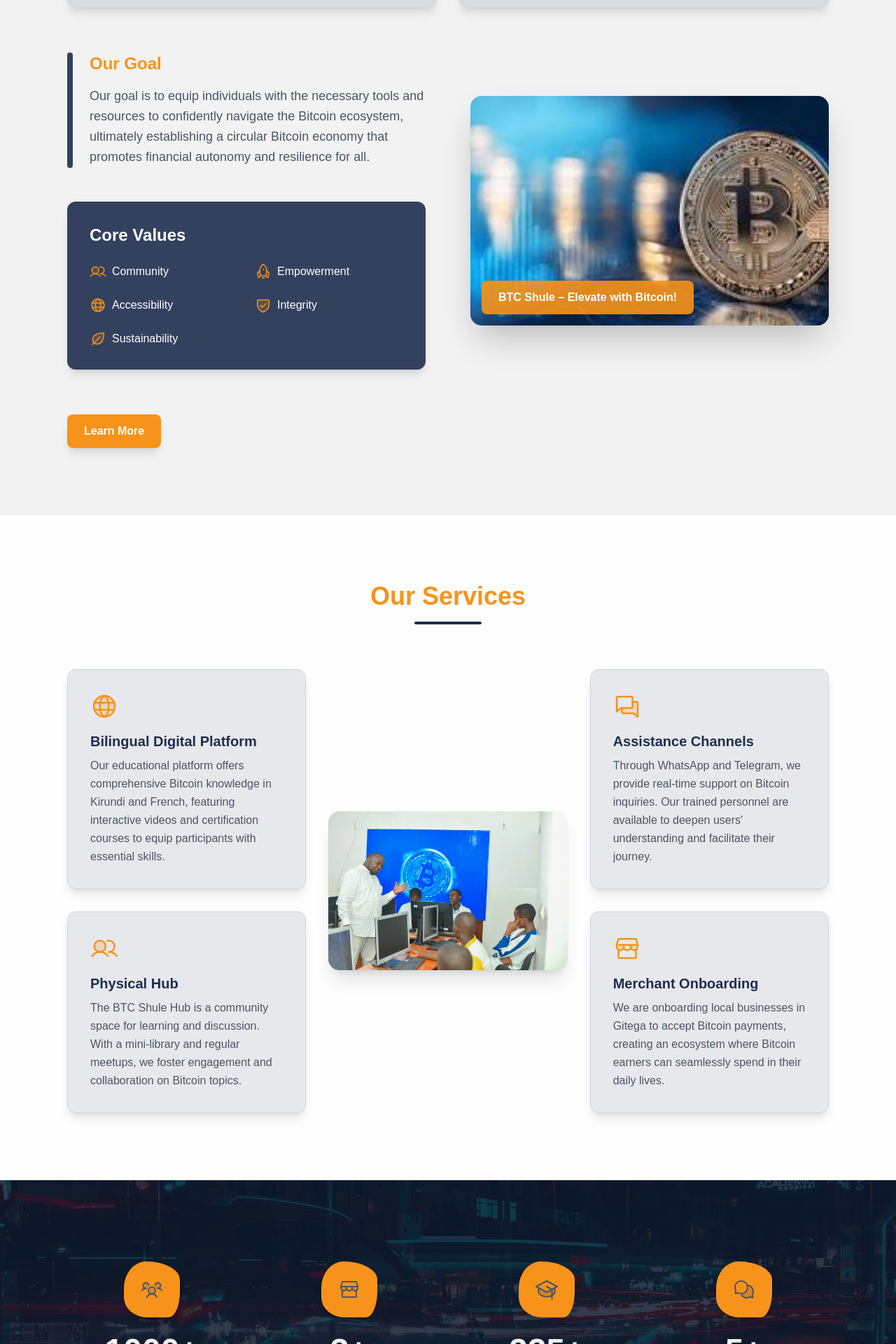
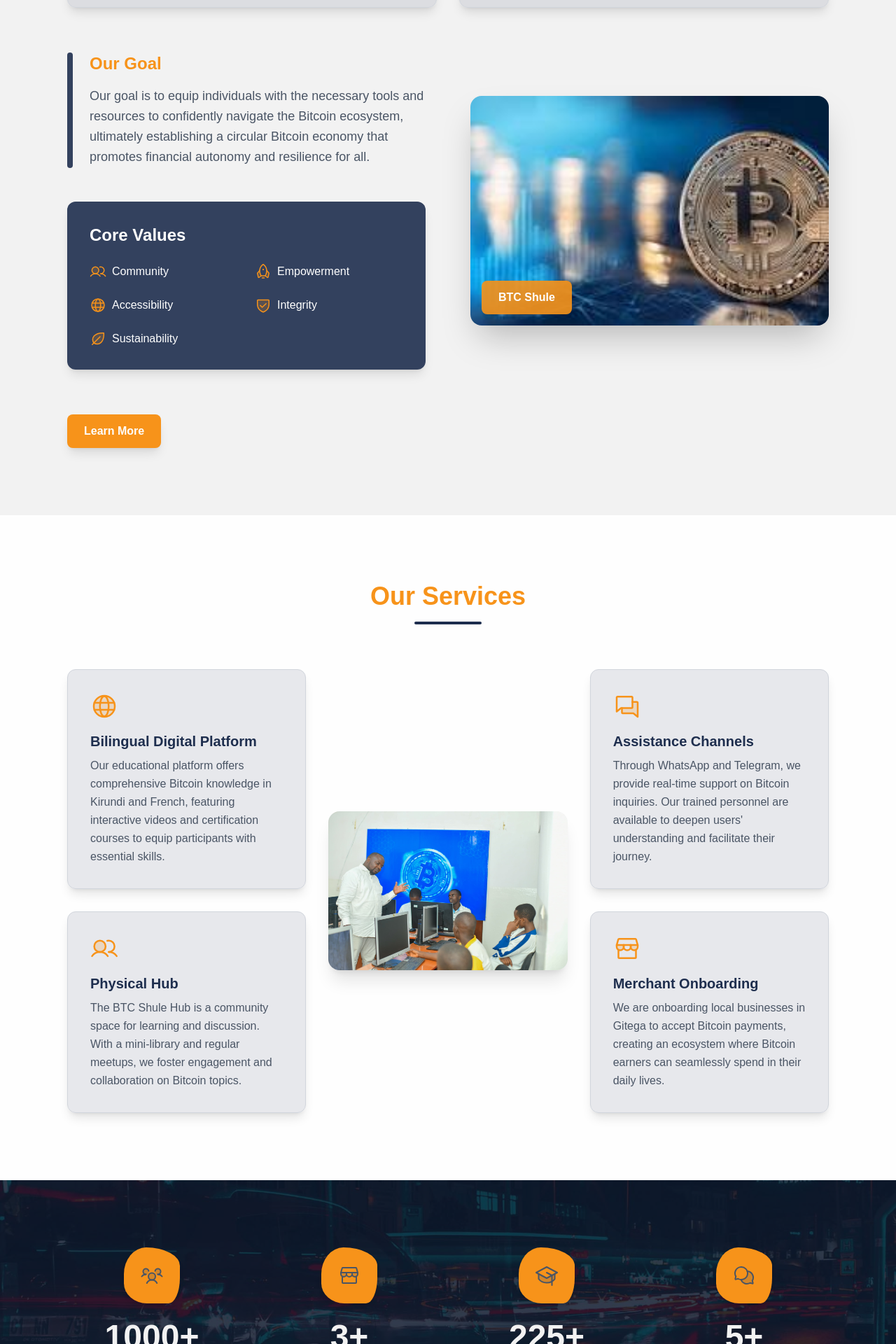
Before and after one commit to BTC-Shule/btc_shule_website, a Next.js app: page / in a window 1280 px wide. Shown: the part 1299-3219 px from the top of the page at 70% size. Built offline with nearby package versions, Linux system fonts and the light colour scheme.

Commit message:
style: update components styles

```diff
--- a/src/components/AboutUs.tsx
+++ b/src/components/AboutUs.tsx
@@ -127,7 +127,7 @@ export default function About() {
             transition={{ duration: 1, ease: "easeOut" }}
             className="flex justify-center items-center"
           >
-            <div className="relative rounded-2xl overflow-hidden shadow-2xl w-full h-auto">
+            <div className="hidden md:flex relative rounded-2xl overflow-hidden shadow-2xl w-full h-auto">
               <Image
                 src="/emoney.jpg"
                 alt="BTC Shule - Elevate with Bitcoin"
@@ -136,7 +136,7 @@ export default function About() {
                 height={500}
               />
               <div className="absolute bottom-4 left-4 bg-primary/90 text-background font-bold px-6 py-3 rounded-lg shadow-lg">
-                BTC Shule – Elevate with Bitcoin!
+                BTC Shule
               </div>
             </div>
           </motion.div>
--- a/src/components/Hero.tsx
+++ b/src/components/Hero.tsx
@@ -9,7 +9,7 @@ export default function Hero() {
     >
       <div className="absolute inset-0 bg-black/70"></div>
 
-      <div className="relative z-10 max-w-6xl mx-auto px-4 sm:px-6 lg:px-8 py-36 w-full">
+      <div className="relative z-10 max-w-6xl mx-auto px-4 sm:px-6 lg:px-8 py-16 md:py-36 w-full">
         <div className="grid grid-cols-1 lg:grid-cols-2 gap-10 items-center">
           <motion.div
             initial={{ x: -150, opacity: 0 }}
--- a/src/components/Navbar.tsx
+++ b/src/components/Navbar.tsx
@@ -137,7 +137,7 @@ export default function Navbar() {
                         height={60}
                         className="rounded-full"
                       />
-                      <span className="font-extrabold text-3xl md:text-4xl text-primary">
+                      <span className="font-extrabold text-2xl md:text-4xl text-primary">
                         BTC SHULE
                       </span>
                     </Link>
--- a/src/components/Services.tsx
+++ b/src/components/Services.tsx
@@ -63,7 +63,7 @@ export default function Services() {
             whileInView={{ scale: 1, opacity: 1 }}
             viewport={{ once: true }}
             transition={{ duration: 1 }}
-            className="flex justify-center items-center"
+            className="hidden md:flex justify-center items-center"
           >
             <div className="relative rounded-2xl overflow-hidden shadow-xl w-full h-auto">
               <Image
--- a/src/components/Stats.tsx
+++ b/src/components/Stats.tsx
@@ -90,7 +90,7 @@ function StatCard({
         <Icon size={32} weight="duotone" className="text-gray-600" />
       </motion.div>
 
-      <h3 className="text-5xl font-extrabold text-foreground mb-3">
+      <h3 className="text-3xl md:text-5xl font-extrabold text-foreground mb-3">
         <Counter target={value} inView={inView} />
       </h3>
       <p className="text-foreground font-semibold tracking-wide">{label}</p>
@@ -130,11 +130,9 @@ export default function Statistics() {
           viewport={{ once: true }}
           transition={{ duration: 1, ease: "easeOut" }}
           className="text-center"
-        >
-          <div className="mt-4 mx-auto w-20 h-1 bg-secondary-light rounded-full"></div>
-        </motion.div>
+        ></motion.div>
 
-        <div className="grid grid-cols-1 sm:grid-cols-2 lg:grid-cols-4 gap-10 text-center">
+        <div className="grid grid-cols-1 sm:grid-cols-2 lg:grid-cols-4 gap-2 md:gap-10 text-center">
           {stats.map((stat, index) => (
             <StatCard key={index} {...stat} index={index} />
           ))}
```
